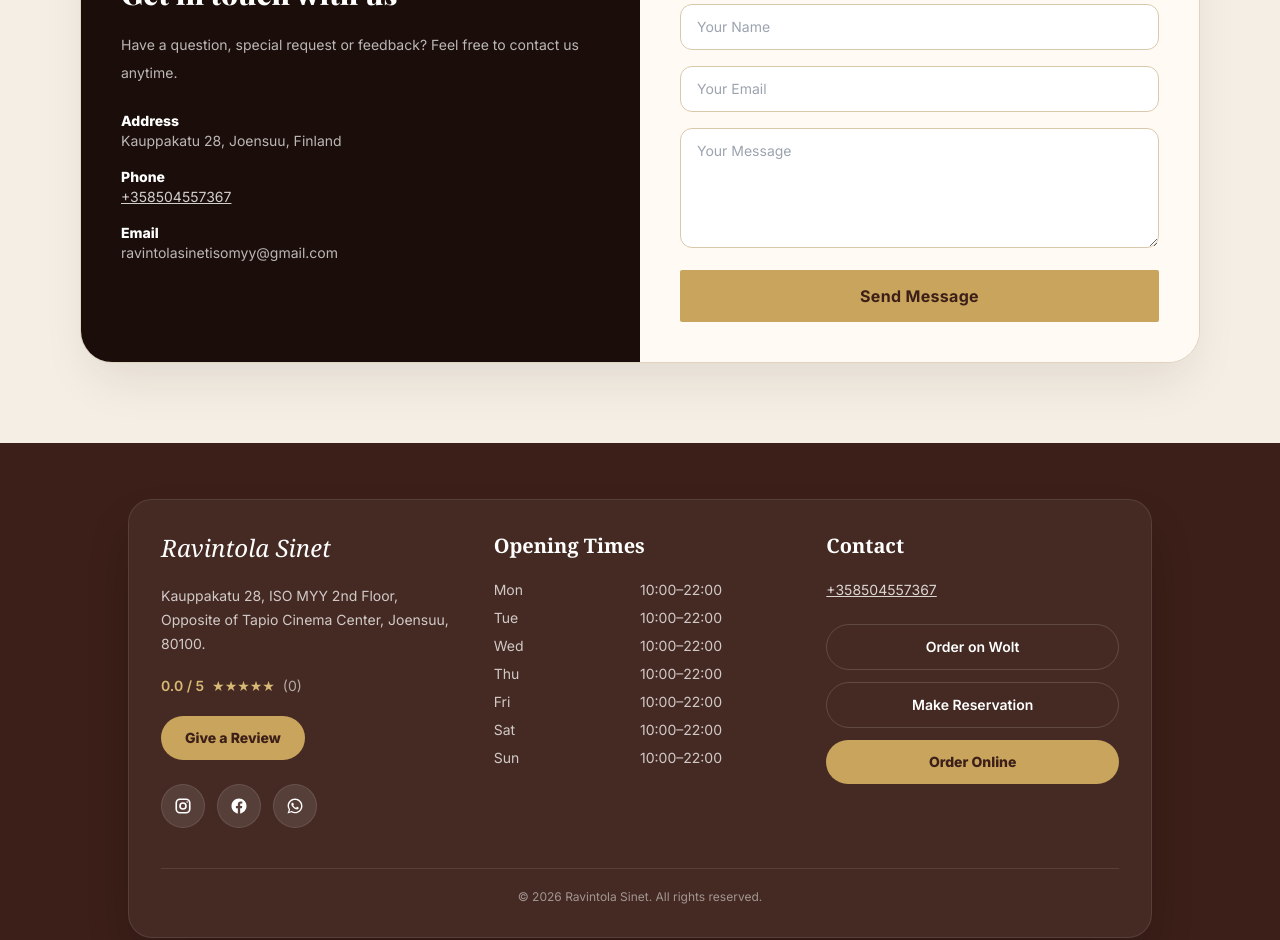
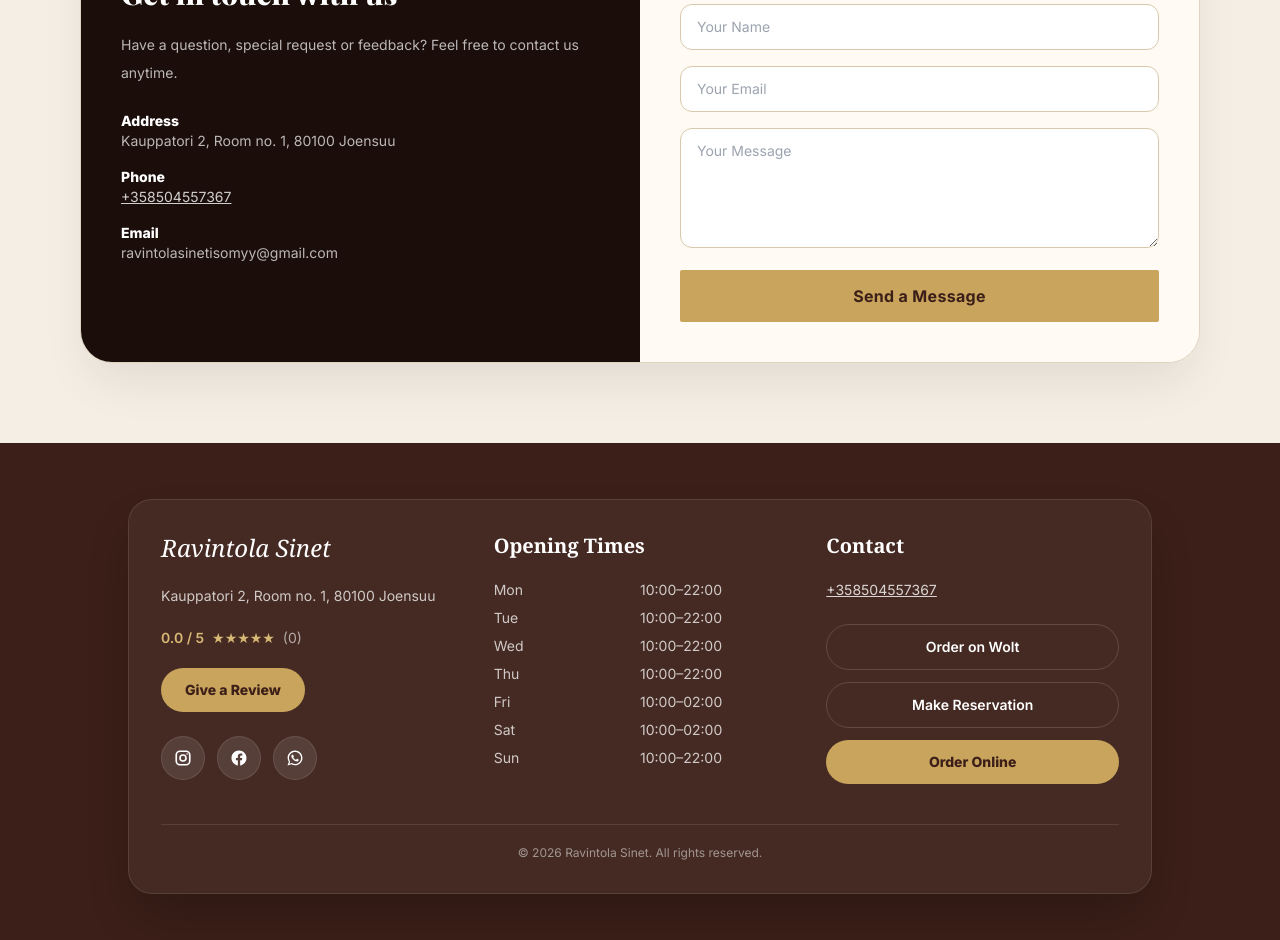
Before and after one commit to arfinnaim02/sinet-next, a Next.js app: page /about in a window 1280 px wide. Shown: the part 2160-3100 px from the top of the page. Built offline with nearby package versions, Linux system fonts and the light colour scheme; no server answers; the database is empty.

Commit message:
Update restaurant location hours contact and delivery routing

```diff
--- a/src/app/about/page.tsx
+++ b/src/app/about/page.tsx
@@ -162,7 +162,7 @@ export default function AboutPage() {
         <div>
           <p className="font-black text-white">{t("address")}</p>
           <p className="text-white/70">
-            Kauppakatu 28, Joensuu, Finland
+            Kauppatori 2, Room no. 1, 80100 Joensuu
           </p>
         </div>
 
--- a/src/app/api/delivery/google-distance/route.ts
+++ b/src/app/api/delivery/google-distance/route.ts
@@ -42,7 +42,7 @@ export async function POST(request: Request) {
 
     const apiKey = process.env.GOOGLE_MAPS_API_KEY;
     const origin =
-      process.env.RESTAURANT_ADDRESS || "Kauppakatu 28, Joensuu, Finland";
+      process.env.RESTAURANT_ADDRESS || "Kauppatori 2, 80100 Joensuu, Finland";
 
     if (!apiKey) {
       return NextResponse.json(
--- a/src/app/checkout/page.tsx
+++ b/src/app/checkout/page.tsx
@@ -656,8 +656,8 @@ if (extraInput) {
           </div>
 
           <form onSubmit={handleSubmit} className="space-y-5">
-            <input name="customerName" type="text" required placeholder={t("checkoutPhonePlaceholder")} className="w-full rounded-2xl border border-[#d8c9ac] bg-[#fffaf3] px-4 py-3 text-sm outline-none focus:border-[#c9a45c]" />
-            <input name="customerPhone" type="tel" required placeholder="Phone" className="w-full rounded-2xl border border-[#d8c9ac] bg-[#fffaf3] px-4 py-3 text-sm outline-none focus:border-[#c9a45c]" />
+            <input name="customerName" type="text" required placeholder={t("checkoutNamePlaceholder")} className="w-full rounded-2xl border border-[#d8c9ac] bg-[#fffaf3] px-4 py-3 text-sm outline-none focus:border-[#c9a45c]" />
+            <input name="customerPhone" type="tel" required placeholder={t("checkoutPhonePlaceholder")} className="w-full rounded-2xl border border-[#d8c9ac] bg-[#fffaf3] px-4 py-3 text-sm outline-none focus:border-[#c9a45c]" />
             <input name="customerEmail" type="email" required placeholder={t("checkoutEmailPlaceholder")} className="w-full rounded-2xl border border-[#d8c9ac] bg-[#fffaf3] px-4 py-3 text-sm outline-none focus:border-[#c9a45c]" />
 
             <input
--- a/src/app/page.tsx
+++ b/src/app/page.tsx
@@ -6,7 +6,7 @@ import HomeFavorites from "../components/HomeFavorites";
 import { useLanguage } from "../i18n/LanguageContext";
 export default function HomePage() {
   const { t } = useLanguage();
-  const mapQuery = "Ravintola Sinet, Kauppakatu 28, Joensuu, Finland";
+  const mapQuery = "Kauppatori 2, 80100 Joensuu, Finland";
 
   return (
     <div className="bg-[#f4eee4]">
@@ -25,7 +25,7 @@ export default function HomePage() {
             <h3 className="font-serif text-2xl font-semibold text-[#3b1f18]">
               {t("homeOpenTitle")}
             </h3>
-            <p className="mt-1 text-[#7b6255]">Welcome every day.</p>
+            <p className="mt-1 text-[#7b6255]">{t("homeOpenText")}</p>
           </div>
 
           <div className="text-center">
@@ -65,8 +65,7 @@ export default function HomePage() {
 
             <p className="mt-6 text-sm font-black text-[#3b1f18]">{t("address")}</p>
             <p className="mt-2 text-sm leading-6 text-[#7b6255]">
-              Kauppakatu 28, ISO MYY 2nd Floor, Opposite of Tapio Cinema Center,
-              Joensuu, 80100.
+              {t("footerAddress")}
             </p>
 
             <p className="mt-6 text-sm font-black text-[#3b1f18]">{t("phone")}</p>
@@ -78,7 +77,7 @@ export default function HomePage() {
             </a>
 
             <Link
-              href="https://maps.app.goo.gl/mzgvAhVgjo4j2fNb9"
+              href="https://maps.app.goo.gl/XD3sXf4yUTzfKXKp9"
               target="_blank"
               className="mt-8 inline-block rounded-full bg-[#c9a45c] px-6 py-3 text-sm font-black text-[#3b1f18] shadow-lg shadow-[#3b1f18]/10"
             >
--- a/src/components/ContactForm.tsx
+++ b/src/components/ContactForm.tsx
@@ -35,15 +35,15 @@ export default function ContactForm() {
       const data = await response.json();
 
       if (!response.ok || !data.success) {
-        throw new Error(data.message || "Failed to send message.");
+        throw new Error(data.message || t("contactError"));
       }
 
       setSuccess(true);
-      setStatus("Message sent successfully.");
+      setStatus(t("contactSuccess"));
       form.reset();
     } catch (error: any) {
       setSuccess(false);
-      setStatus(error?.message || "Failed to send message.");
+      setStatus(error?.message || t("contactError"));
     } finally {
       setLoading(false);
     }
@@ -62,14 +62,14 @@ export default function ContactForm() {
         name="email"
         type="email"
         required
-        placeholder="Your Email"
+        placeholder={t("contactEmailPlaceholder")}
         className="w-full rounded-xl border border-[#d8c9ac] bg-white px-4 py-3 text-sm outline-none focus:border-[#c9a45c]"
       />
 
       <textarea
         name="message"
         required
-        placeholder="Your Message"
+        placeholder={t("contactMessagePlaceholder")}
         className="min-h-[120px] w-full rounded-xl border border-[#d8c9ac] bg-white px-4 py-3 text-sm outline-none focus:border-[#c9a45c]"
       />
 
@@ -90,7 +90,7 @@ export default function ContactForm() {
         disabled={loading}
         className="sinet-gold-button w-full disabled:opacity-60"
       >
-        {loading ? "Sending..." : "Send Message"}
+        {loading ? t("sending") : t("sendMessage")}
       </button>
     </form>
   );
--- a/src/components/Footer.tsx
+++ b/src/components/Footer.tsx
@@ -114,8 +114,8 @@ export default function Footer() {
                 <span>{t("dayTue")}</span><span>10:00–22:00</span>
                 <span>{t("dayWed")}</span><span>10:00–22:00</span>
                 <span>{t("dayThu")}</span><span>10:00–22:00</span>
-                <span>{t("dayFri")}</span><span>10:00–22:00</span>
-                <span>{t("daySat")}</span><span>10:00–22:00</span>
+                <span>{t("dayFri")}</span><span>10:00–02:00</span>
+                <span>{t("daySat")}</span><span>10:00–02:00</span>
                 <span>{t("daySun")}</span><span>10:00–22:00</span>
             </div>
           </div>
--- a/src/i18n/dictionaries/en.ts
+++ b/src/i18n/dictionaries/en.ts
@@ -26,7 +26,7 @@ export const en = {
 
 
   footerAddress:
-  "Kauppakatu 28, ISO MYY 2nd Floor, Opposite of Tapio Cinema Center, Joensuu, 80100.",
+  "Kauppatori 2, Room no. 1, 80100 Joensuu",
     footerGiveReview: "Give a Review",
     footerOpeningTimes: "Opening Times",
     footerContact: "Contact",
@@ -104,12 +104,12 @@ contactError: "Failed to send message.",
 // ==============================
 // HOME
 // ==============================
-homeFreshTitle: "Fresh Ingredients",
-homeFreshText: "Locally sourced produce",
-homeOpenTitle: "Open Daily Mon–Sun 10:00–22:00",
-homeOpenText: "Welcome every day.",
-homeDoughTitle: "Handcrafted Dough",
-homeDoughText: "Pizza dough made in-house",
+homeFreshTitle: "Freshly Prepared",
+homeFreshText: "Made fresh for every order",
+homeOpenTitle: "Open Late Fri–Sat",
+homeOpenText: "Serving until 02:00",
+homeDoughTitle: "Something for Everyone",
+homeDoughText: "Pizza, kebab, burgers & more",
 homeFindUs: "Find Us",
 homeVisitTitle: "Visit Ravintola Sinet",
 getDirections: "Get Directions",
--- a/src/i18n/dictionaries/fi.ts
+++ b/src/i18n/dictionaries/fi.ts
@@ -22,7 +22,7 @@ export const fi = {
 // Footer
 // ==============================
   footerAddress:
-  "Kauppakatu 28, ISO MYY 2. kerros, Tapio-elokuvakeskusta vastapäätä, Joensuu, 80100.",
+  "Kauppatori 2, Huone nro 1, 80100 Joensuu",
     footerGiveReview: "Anna arvostelu",
     footerOpeningTimes: "Aukioloajat",
     footerContact: "Yhteystiedot",
@@ -100,12 +100,12 @@ contactError: "Viestin lähetys epäonnistui.",
 // Home
 // ==============================
 
-homeFreshTitle: "Tuoreet raaka-aineet",
-homeFreshText: "Paikallisesti hankittuja tuotteita",
-homeOpenTitle: "Avoinna joka päivä ma–su 10:00–22:00",
-homeOpenText: "Tervetuloa joka päivä.",
-homeDoughTitle: "Käsintehty taikina",
-homeDoughText: "Pizzataikina tehdään itse",
+homeFreshTitle: "Tuoreena valmistettu",
+homeFreshText: "Valmistetaan tuoreena jokaiseen tilaukseen",
+homeOpenTitle: "Avoinna myöhään pe–la",
+homeOpenText: "Palvelemme klo 02:00 asti",
+homeDoughTitle: "Jokaiselle jotakin",
+homeDoughText: "Pizzaa, kebabia, burgereita ja paljon muuta",
 homeFindUs: "Löydä meidät",
 homeVisitTitle: "Vieraile Ravintola Sinetissä",
 getDirections: "Hanki ajo-ohjeet",
```
